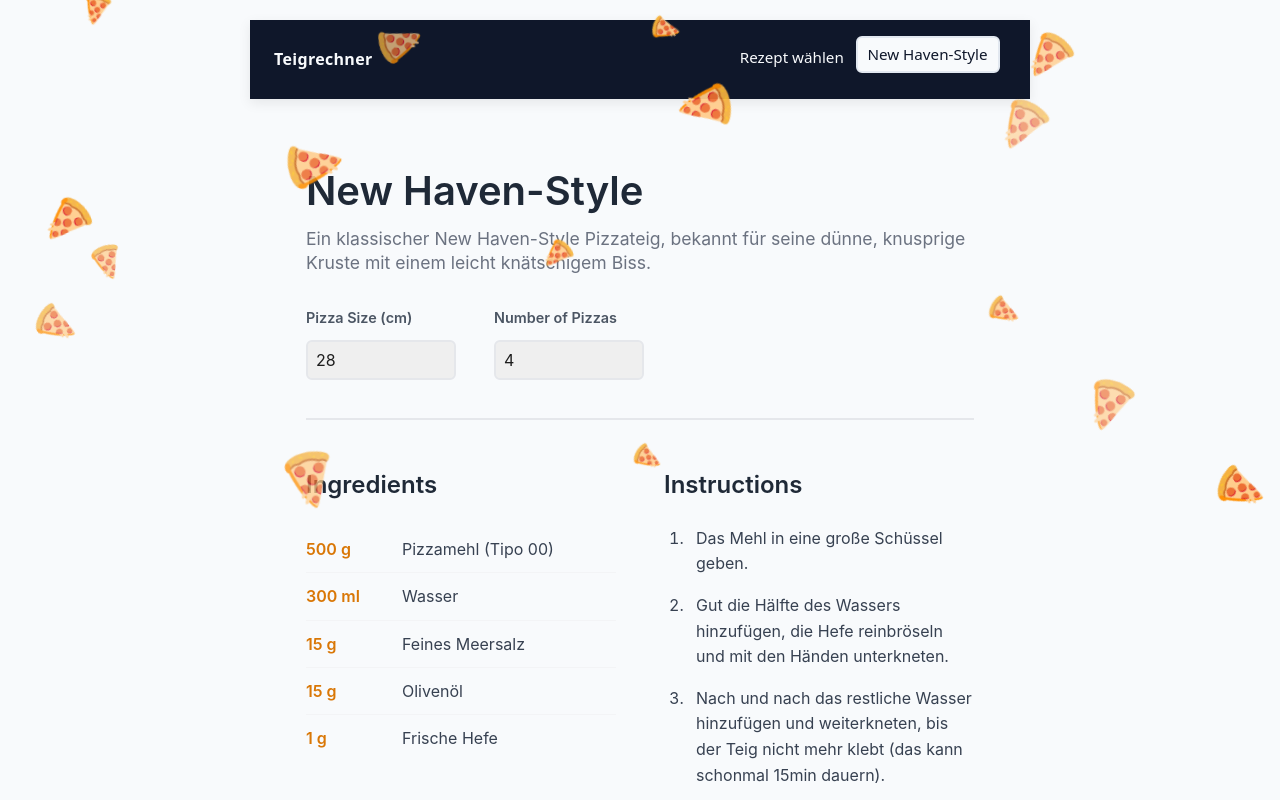
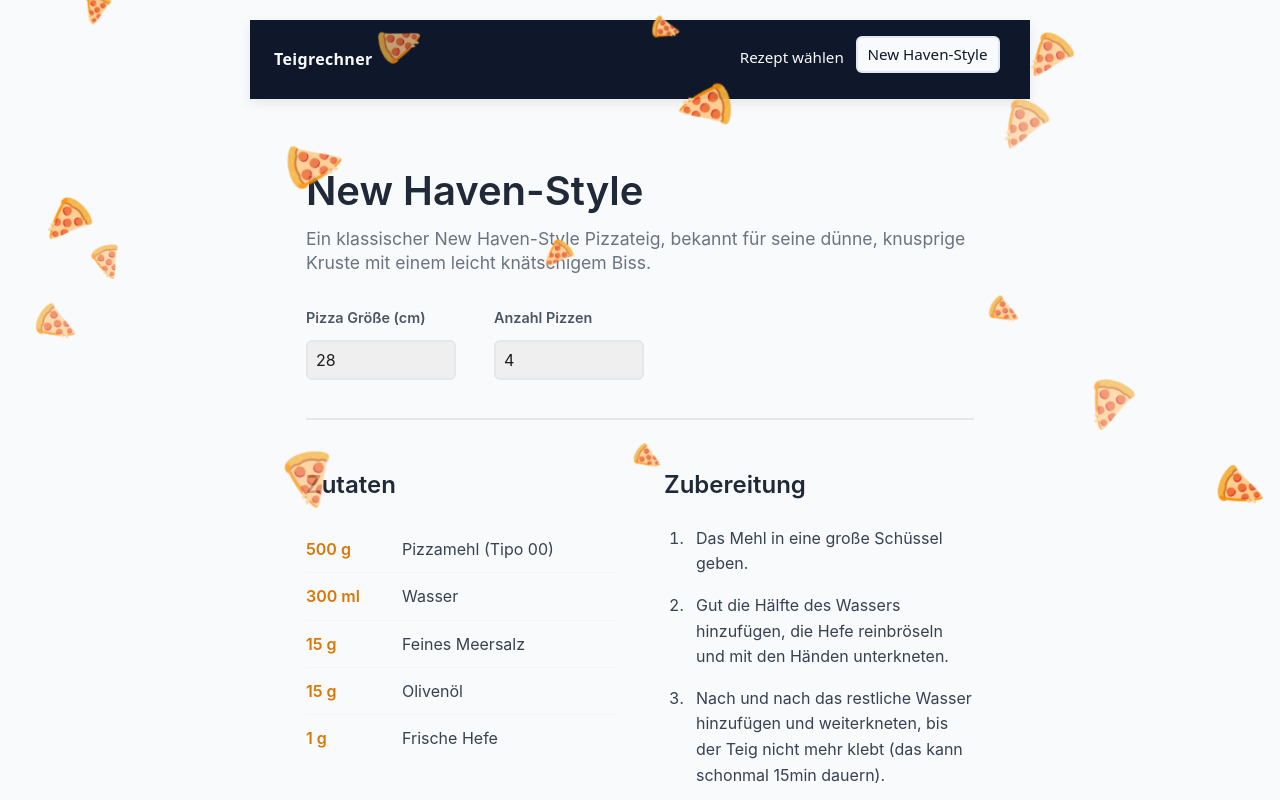
Before and after one commit to SoulKa/teigrechner, a Vue app: page / in a window 1280 px wide. Shown: the top 800 px of the page. Built offline with nearby package versions, Linux system fonts and the light colour scheme.

Commit message:
fix: make page consistently german

```diff
--- a/src/components/RecipeDisplay.vue
+++ b/src/components/RecipeDisplay.vue
@@ -34,7 +34,7 @@ watch(
 
       <div class="recipe-controls">
         <div class="control-group">
-          <label for="pizza-size">Pizza Size (cm)</label>
+          <label for="pizza-size">Pizza Größe (cm)</label>
           <input
             id="pizza-size"
             type="number"
@@ -45,7 +45,7 @@ watch(
           />
         </div>
         <div class="control-group">
-          <label for="pizza-count">Number of Pizzas</label>
+          <label for="pizza-count">Anzahl Pizzen</label>
           <input
             id="pizza-count"
             type="number"
@@ -60,7 +60,7 @@ watch(
 
     <div class="recipe-content">
       <section class="ingredients-section">
-        <h2>Ingredients</h2>
+        <h2>Zutaten</h2>
         <ul class="ingredients-list">
           <li
             v-for="(entry, index) in scaledRecipe.ingredients"
@@ -76,7 +76,7 @@ watch(
       </section>
 
       <section class="instructions-section">
-        <h2>Instructions</h2>
+        <h2>Zubereitung</h2>
         <ol class="instructions-list">
           <li
             v-for="(instruction, index) in scaledRecipe.instructionTexts"
--- a/src/data/recipes.ts
+++ b/src/data/recipes.ts
@@ -13,10 +13,10 @@ export class Unit {
     public readonly toBaseFactor: number,
   ) {}
 
-  static readonly GRAMS = new Unit('g', 'grams', UnitKind.MASS, 1)
-  static readonly MILLILITERS = new Unit('ml', 'milliliters', UnitKind.VOLUME, 1)
-  static readonly TEASPOON = new Unit('tsp', 'teaspoon', UnitKind.VOLUME, 5)
-  static readonly TABLESPOON = new Unit('tbsp', 'tablespoon', UnitKind.VOLUME, 15)
+  static readonly GRAMS = new Unit('g', 'Gramm', UnitKind.MASS, 1)
+  static readonly MILLILITERS = new Unit('ml', 'Milliliter', UnitKind.VOLUME, 1)
+  static readonly TEASPOON = new Unit('TL', 'Teelöffel', UnitKind.VOLUME, 5)
+  static readonly TABLESPOON = new Unit('EL', 'Esslöffel', UnitKind.VOLUME, 15)
 }
 
 export class Ingredient {
```
